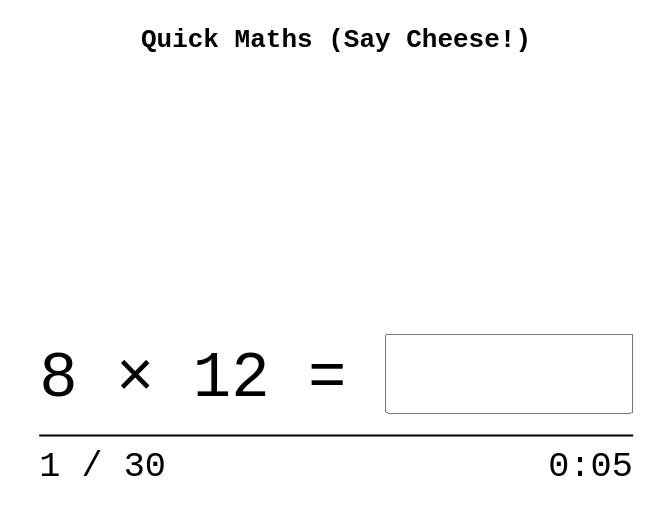
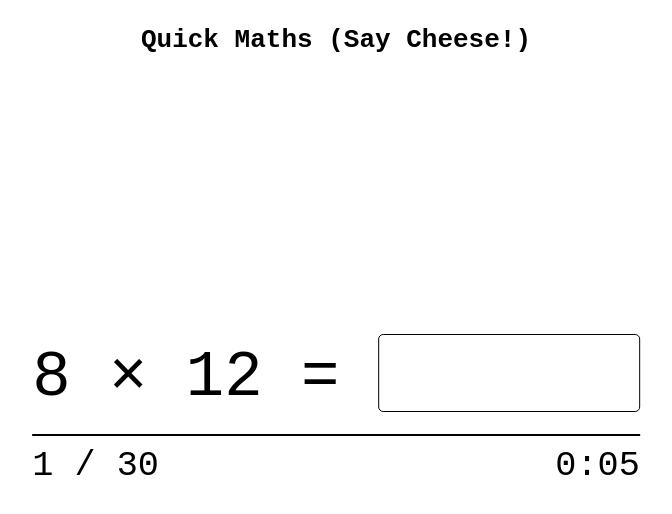
Before and after one commit to webdev03/quick-maths-saycheese, a website: page index.html in a window 1280 px wide. Shown: the whole page, without its empty margins (304-976 px from the left). Drawn offline with Linux system fonts and the light colour scheme.

Commit message:
Style improvements

```diff
--- a/index.html
+++ b/index.html
@@ -9,6 +9,13 @@
                 flex-direction: column;
                 justify-content: center;
                 align-items: center;
+            }
+            input {
+                width: 15rem;
+                padding-left: 10px;
+                padding-right: 10px;
+                border-radius: 5px;
+                border: 0.5px solid;
             }
             .q {
                 position: absolute;
@@ -39,11 +46,11 @@
         <div id="qm" class="q">
             <div id="inp">
                 <span id="question"></span>
-                <input type="text" id="answer" style="width: 15rem" />
+                <input type="text" id="answer" />
             </div>
             <div class="h">
                 <span id="prog"></span>
-                <span id="time"></span>
+                <span id="time">0:00</span>
             </div>
         </div>
         <script>
@@ -54,7 +61,7 @@
                 const s = String(z - m * 60).padStart(2, "0");
                 return m.toString() + ":" + s;
             }
-            setInterval(function () {
+            setInterval(() => {
                 document.getElementById("time").innerText = calcTime();
             }, 100);
             function createQuestion() {
```
Also changed, not shown: qr.png.
